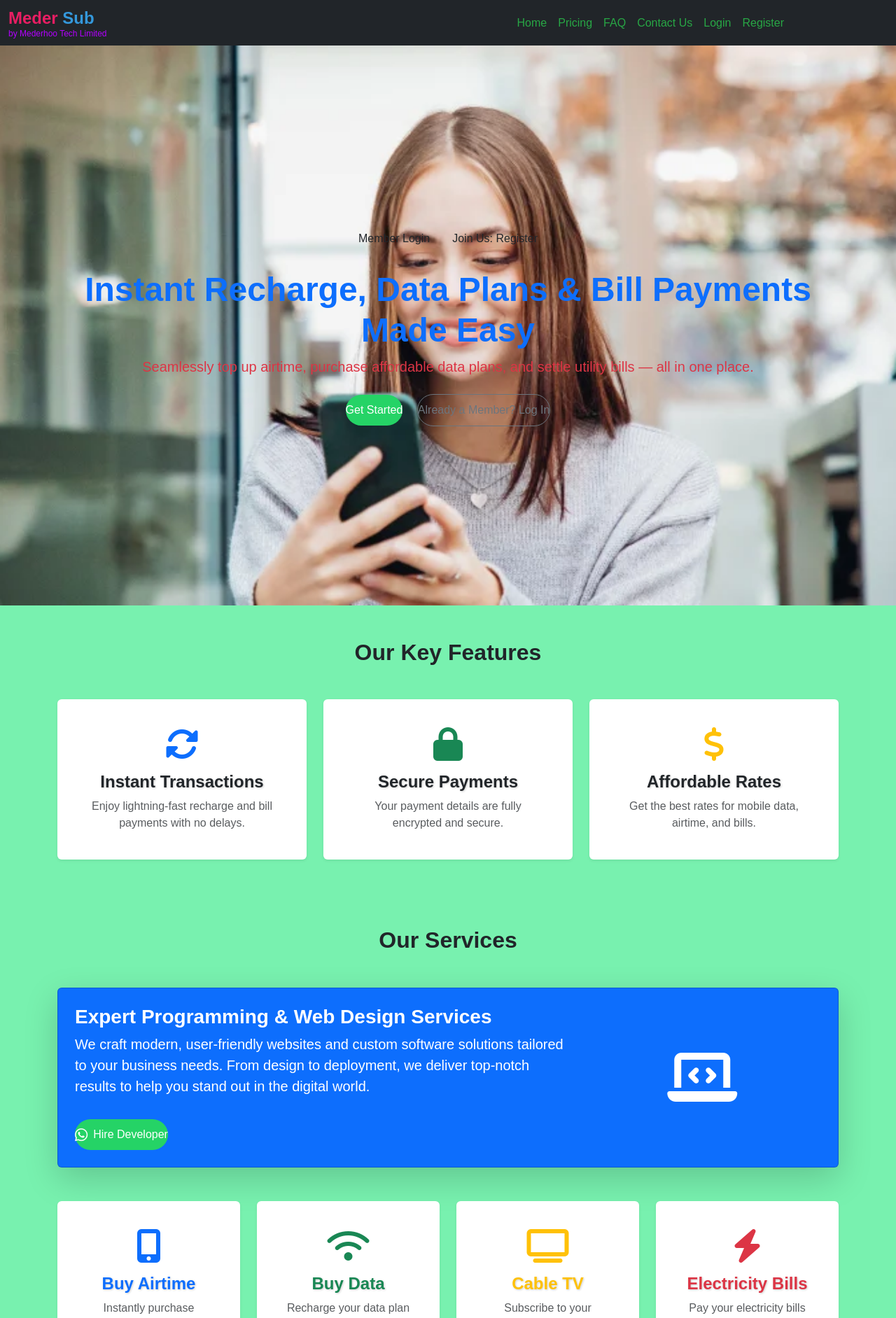
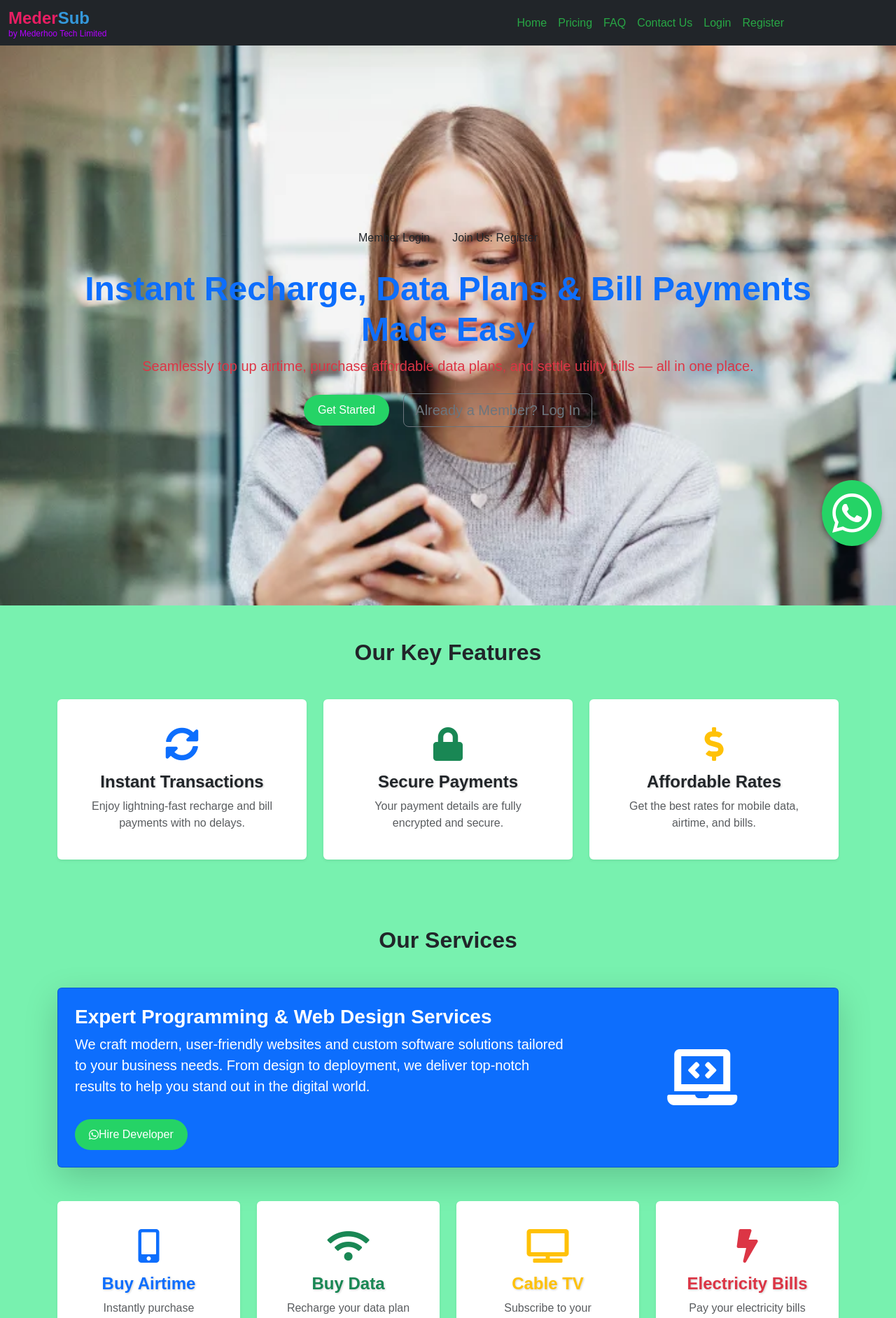
Before and after one commit to mederhoo-script/django_vtu, a Django app: page / in a window 1280 px wide. Shown: the top 1883 px of the page at 70% size. Run offline with Django 4.2, Linux system fonts and the light colour scheme; some libraries are stand-ins or nearby versions.

Commit message:
update my dashbord

```diff
--- a/vtu_app/static/css/logo.css
+++ b/vtu_app/static/css/logo.css
@@ -86,7 +86,7 @@
         text-decoration: none;
     }
 
-    .btn-success i {
+    .btn1-success i {
         margin-right: 8px;
         font-size: 1.3rem;
     }
@@ -112,7 +112,7 @@
         font-weight: 500;
     }
 
-    .btn {
+    .btn1 {
         font-size: 1rem;
         padding: 10px 0;
         border-radius: 30px;
@@ -122,4 +122,23 @@
         opacity: 0.9;
         }
 
+        #whatsapp-button {
+        position: fixed;
+        bottom: 20px;
+        right: 20px;
+        background-color: #25d366;
+        border-radius: 50%;
+        padding: 15px;
+        box-shadow: 0 4px 8px rgba(0, 0, 0, 0.3);
+        z-index: 9999; /* Ensure it stays on top */
+    }
+
+    #whatsapp-button i {
+        color: white;
+    }
+
+    #whatsapp-button:hover {
+        background-color: blue;
+    }
+
     </style>
--- a/vtu_app/templates/index.html
+++ b/vtu_app/templates/index.html
@@ -101,8 +101,7 @@
         <div class="container ms-0">
             <div class="logo-container">
                 <div class="logo-text">
-                    <span style="color: #e91e63;">Meder</span>
-                    <span class="sub">Sub</span>
+                    <span style="color: #e91e63;">Meder</span><span class="sub">Sub</span>
                 </div>
                 <div class="slogan">
                     by Mederhoo Tech Limited
@@ -150,8 +149,22 @@
             <a href="/register" class="btn btn-success btn-lg me-3">Get Started</a>
             <a href="/login" class="btn btn-outline-secondary btn-lg">Already a Member? Log In</a>
         </div>
+        {% if messages %}
+    <div>
+        {% for message in messages %}
+            <div class="alert alert-{{ message.tags }}" style="color: red;">
+               <h2>{{message}} pleace use whatsapp for fast communication</h2>
+            </div>
+        {% endfor %}
+    </div>
+{% endif %}
+
     </div>
 </section>
+<a href="https://wa.me/2348034295030"
+   target="_blank" id="whatsapp-button">
+    <i class="fab fa-whatsapp fa-4x"></i>
+</a>
 
    <!-- Key Features Section -->
 <section id="features" class="container py-5">
@@ -477,6 +490,7 @@
         <div class="row justify-content-center">
             <div class="col-md-8">
                 <form id="contactForm" action="/submit-contact-form" method="POST">
+                {% csrf_token %}
                     <div class="mb-3">
                         <label for="name" class="form-label">Full Name</label>
                         <input type="text" class="form-control" id="name" name="name" required placeholder="Enter your full name">
@@ -518,7 +532,8 @@
                 <div class="col-md-4">
                     <h5 class="text-success">Newsletter</h5>
                     <p>Stay updated with the latest offers and updates. Subscribe to our newsletter.</p>
-                    <form id="newsletterForm" action="/submit-newsletter" method="POST">
+                    <form id="newsletterForm" action="/" method="POST">
+                    {% csrf_token %}
                         <div class="input-group">
                             <input type="email" class="form-control" placeholder="Enter your email" name="email" required>
                             <button class="btn btn-success" type="submit">Subscribe</button>
@@ -529,17 +544,17 @@
                 <div class="col-md-4">
                     <h5 class="text-success">Follow Us</h5>
                     <div>
-                        <a href="https://facebook.com/yourcompany" class="text-light mx-2"><i class="fab fa-facebook-square"></i></a>
-                        <a href="https://twitter.com/yourcompany" class="text-light mx-2"><i class="fab fa-twitter"></i></a>
-                        <a href="https://linkedin.com/company/yourcompany" class="text-light mx-2"><i class="fab fa-linkedin"></i></a>
-                        <a href="https://instagram.com/yourcompany" class="text-light mx-2"><i class="fab fa-instagram"></i></a>
+                        <a href="https://facebook.com/mederhoo" class="text-light mx-2"><i class="fab fa-facebook-square"></i></a>
+                        <a href="https://twitter.com/mederhoo" class="text-light mx-2"><i class="fab fa-twitter"></i></a>
+                        <a href="https://linkedin.com/in/mederhoo1" class="text-light mx-2"><i class="fab fa-linkedin"></i></a>
+                        <a href="https://instagram.com/mederhoo" class="text-light mx-2"><i class="fab fa-instagram"></i></a>
                     </div>
                 </div>
             </div>
             <div class="row mt-4">
                 <div class="col-12 text-center">
                     <p>&copy; 2025 Virtual Top-Up Platform. All Rights Reserved.</p>
-                    <p>Customer Support: <a href="mailto:support@vtuplatform.com" class="text-light">support@vtuplatform.com</a></p>
+                    <p>Customer Support: <a href="mailto:support@medersub.com" class="text-light">support@medersub.com</a></p>
                 </div>
             </div>
         </div>
--- a/vtu_app/views.py
+++ b/vtu_app/views.py
@@ -10,6 +10,8 @@
 from django.contrib.auth.decorators import login_required
 from .models import *
 from django.core.paginator import Paginator
+from django.core.mail import send_mail
+
 
 def generate_transaction_id():
     # Get current timestamp
```
Also changed, not shown: vtu_app/templates/login.html (+16 -3 lines), vtu_app/templates/main_page.html (+18 -3 lines), vtu_app/templates/register.html (+29 -9 lines).
